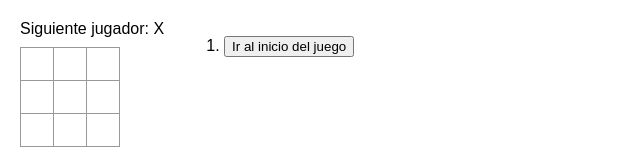
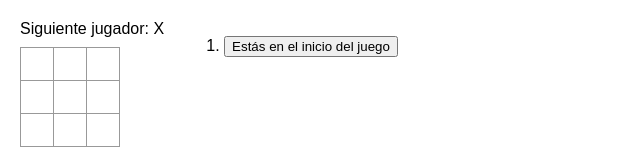
Before and after one commit to flamas472/Ta-Te-Ti, a React (Create React App) app: page / in a window 1280 px wide. Shown: the top 160 px of the page, without its empty margins (0-640 px from the left). Built offline with nearby package versions, Linux system fonts and the light colour scheme.

Commit message:
Mejora 1: Estás en el movimiento #

```diff
--- a/src/App.js
+++ b/src/App.js
@@ -81,9 +81,19 @@ export default function Game() {
   const moves = history.map((squares, move) => {
     let description;
     if(move > 0) {
-      description = "Ir al movimiento #" + move;
+      //description = "Ir al movimiento #" + move + "currentMove=" + currentMove;
+      if(move === currentMove) {
+        description = "Estás en el movimiento #" + move;
+      } else {
+        description = "Ir al movimiento #" + move;
+      }
+
     } else {
-      description = "Ir al inicio del juego";
+      if(move === currentMove) {
+        description = "Estás en el inicio del juego";
+      } else {
+        description = "Ir al inicio del juego";
+      }
     };
     return (
       <li key={move}>
@@ -131,6 +141,3 @@ function calculateWinner(squares) {
   }
   return null;
 }
-
-//POSICION TUTORIAL
-//Levantar el estado, otra vez
```
